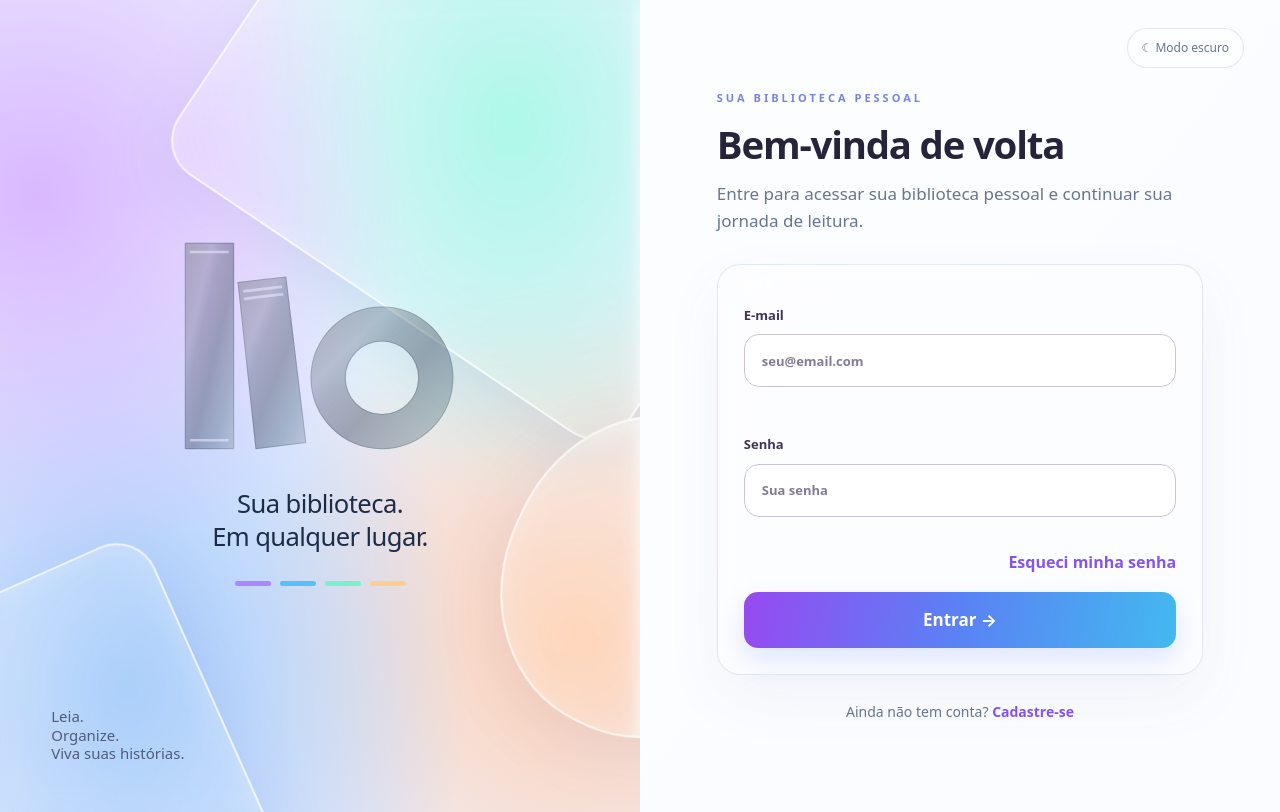
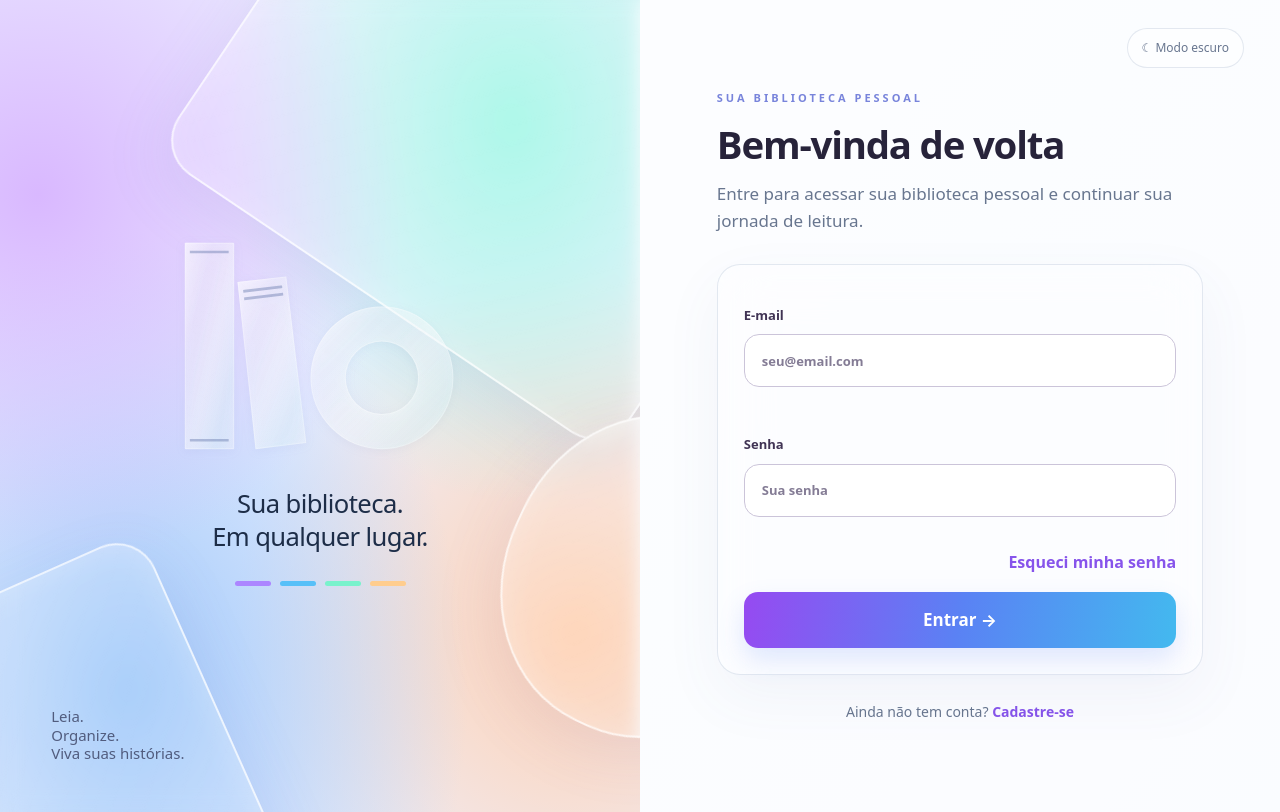
Before and after one commit to isabelmr1107/leituras-app, a Next.js app: page /login in a window 1280 px wide. Built offline with nearby package versions, Linux system fonts and the light colour scheme.

Commit message:
style(lio): brighten translucent glass logo on pastel light login

```diff
--- a/app/globals.css
+++ b/app/globals.css
@@ -811,3 +811,14 @@ html[data-theme="dark"] .lio-auth-logo{color:#f6f3ff;--lio-logo-cut:#24233c;opac
 html[data-theme="light"] .drawer-sidebar .lio-sidebar-logo{color:rgba(56,53,78,.76)!important;--lio-logo-cut:rgba(247,247,255,.85)}
 .lio-auth-logo{color:rgba(31,42,64,.72)!important;--lio-logo-cut:rgba(232,236,252,.72)}
 html[data-theme="dark"] .lio-auth-logo{color:rgba(238,239,255,.77)!important;--lio-logo-cut:rgba(36,37,60,.78)}
+
+
+/* LIO — o símbolo no tema claro é vidro branco leitoso, não cinza escuro.
+   Somente as formas SVG recebem cor; o fundo permanece 100% transparente. */
+html[data-theme="light"] .lio-auth-logo,
+.lio-auth-light .lio-auth-logo{
+  color:rgba(255,255,255,.96)!important;
+  --lio-logo-cut:rgba(108,124,174,.58);
+  opacity:1!important;
+  filter:drop-shadow(0 2px 5px rgba(99,125,178,.13))!important;
+}
```
